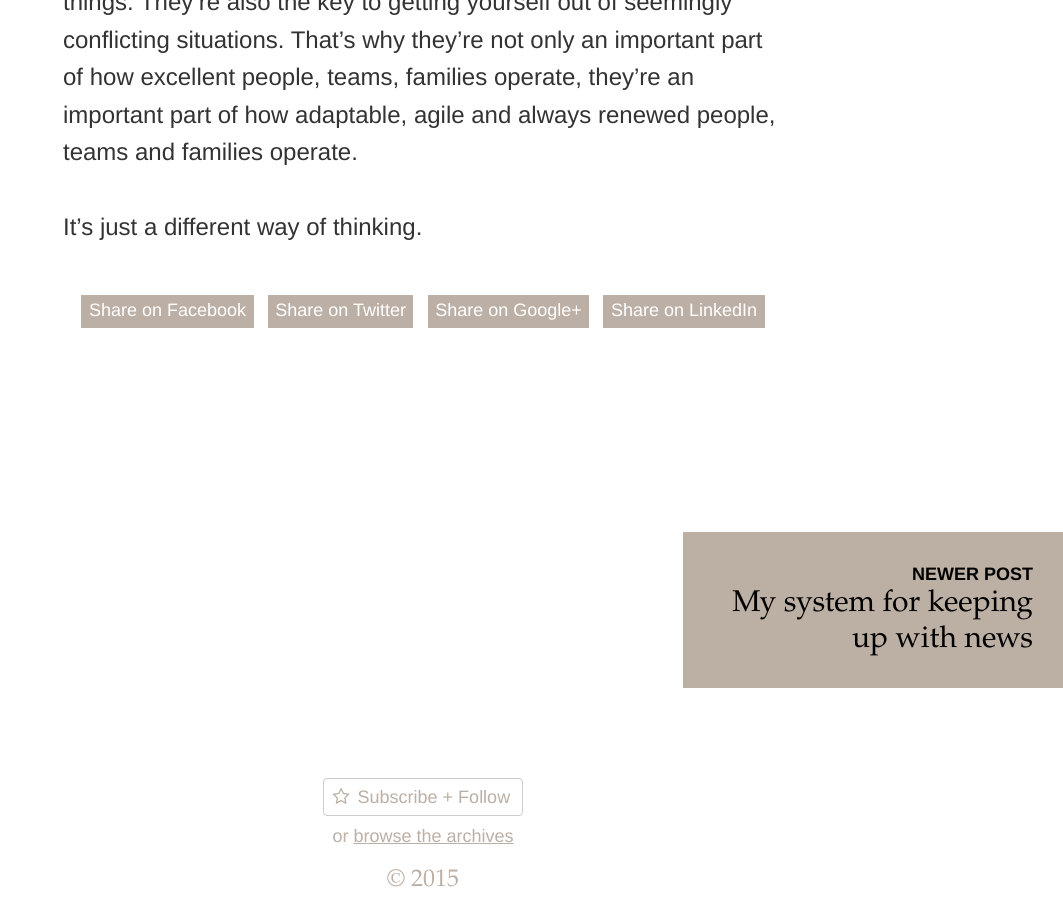
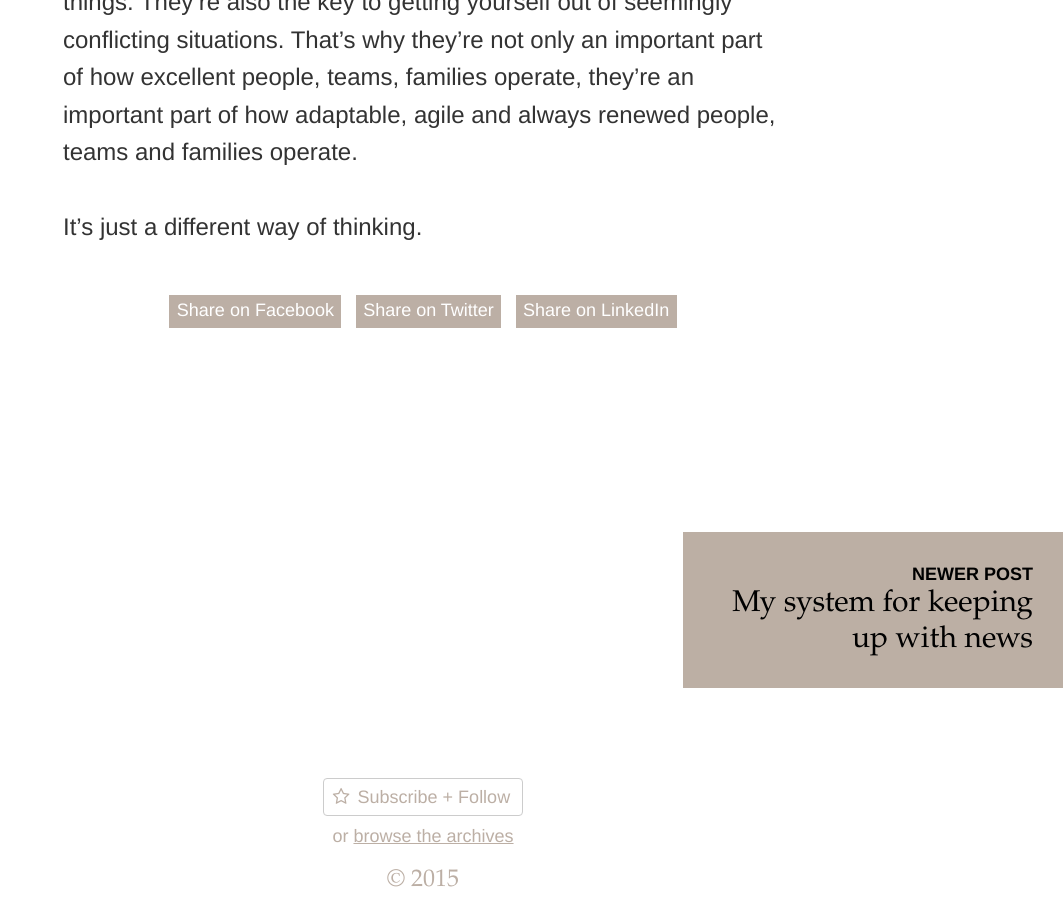
Before and after one commit to pascallaliberte/by.pascallaliberte.me, a Jekyll site: the page built from _posts/2012-10-28-both.html, in a window 1280 px wide and 900 px high, scrolled down 2822 px. Shown: the whole window, without its empty margins (217-1280 px from the left). Built offline with Jekyll 4.4.1, drawn with Linux system fonts in a browser that asks for light colours; nearby versions of some CDN libraries.

Commit message:
Remove share link to Google+

```diff
--- a/_includes/share.html
+++ b/_includes/share.html
@@ -1,6 +1,5 @@
 <footer class="share">
   <a class="share-link share-link-facebook" rel="external" href="http://www.facebook.com/sharer/sharer.php?s=100&p[url]={{ site.url }}{{ page.url | uri_escape }}&p[images][0]=&p[title]={% if include.layout == "quote" %}Quote:%20%22{{ page.title | uri_escape }}%22{% else %}{{ page.title | uri_escape }}{% endif %}&p[summary]=">Share on Facebook</a>
   <a class="share-link share-link-twitter" rel="external" href="http://twitter.com/home?status={% if include.layout == "quote" %}Quote:%20%22{{ page.title | truncate: 109, '…' | uri_escape }}%22{% else %}{{ page.title | truncate: 118, '…' | uri_escape }}{% endif %}%20{{ site.url }}{{ page.url | uri_escape }}">Share on Twitter</a>
-  <a class="share-link share-link-google-plus" rel="external" href="https://plus.google.com/share?url={{ site.url }}{{ page.url | uri_escape }}">Share on Google+</a>
   <a class="share-link share-link-linkedin" rel="external" href="http://www.linkedin.com/shareArticle?mini=true&url={{ site.url }}{{ page.url | uri_escape }}&title={% if include.layout == "quote" %}Quote:%20%22{{ page.title | uri_escape }}%22{% else %}{{ page.title | uri_escape }}{% endif %}&summary=">Share on LinkedIn</a>
 </footer>
```
